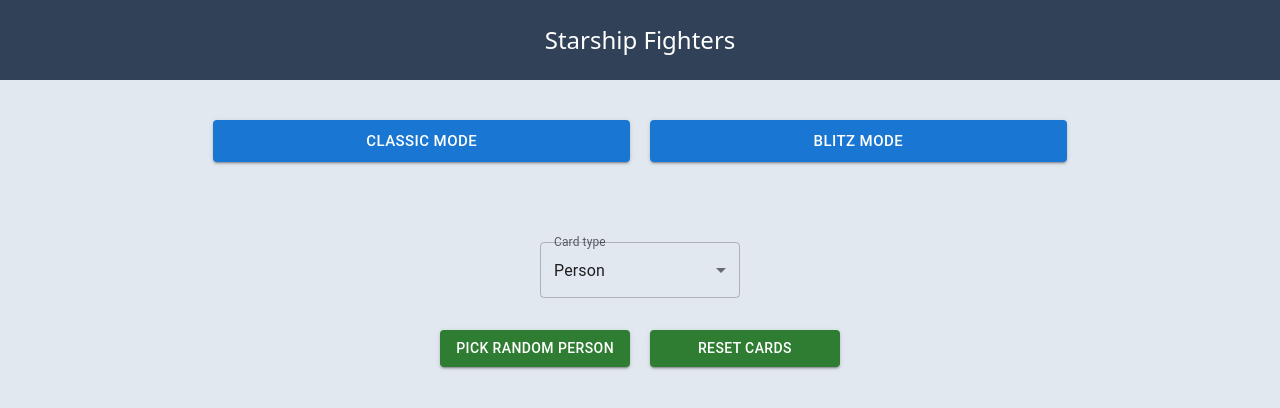
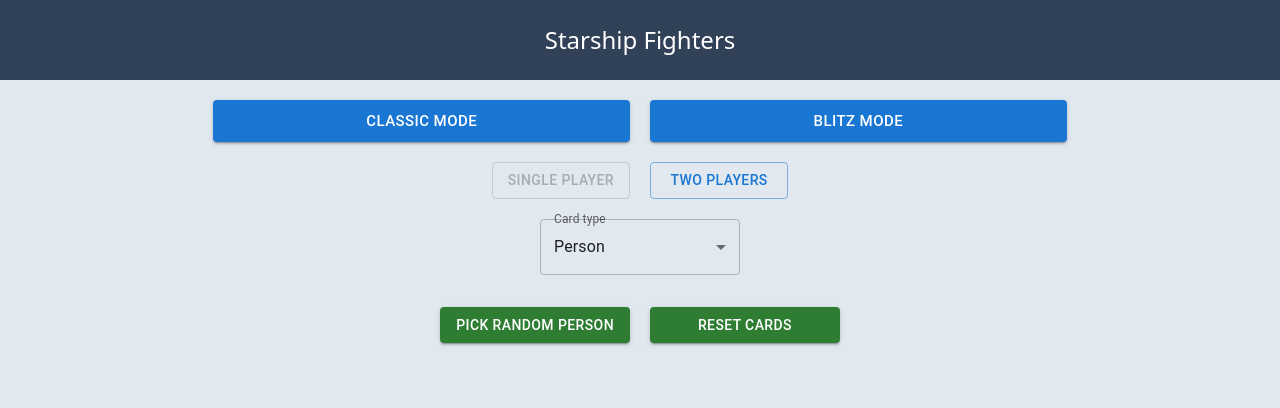
Before and after one commit to magicznykacpur/starship-fighters-frontend, a React (Vite) app: page / in a window 1280 px wide. Shown: the top 408 px of the page. Built offline with nearby package versions, Linux system fonts and the light colour scheme; no server answers.

Commit message:
feat: implement two players mode for classic mode

```diff
--- a/src/App.tsx
+++ b/src/App.tsx
@@ -19,7 +19,7 @@ function App() {
       <div className="min-h-screen bg-slate-200">
         <Header />
 
-        <div className="grid grid-cols-2 gap-5 w-2/3 justify-self-center my-10">
+        <div className="grid grid-cols-2 gap-5 w-2/3 justify-self-center my-5">
           <Button
             size="large"
             variant="contained"
--- a/src/components/classic-battle/card-picker.tsx
+++ b/src/components/classic-battle/card-picker.tsx
@@ -22,7 +22,7 @@ export default function CardPicker({
   isGameReady,
 }: CardPickerProps) {
   return (
-    <div className="flex flex-col justify-center items-center mt-10">
+    <div className="flex flex-col justify-center items-center mt-5">
       <FormControl className="w-[200px]">
         <InputLabel>Card type</InputLabel>
         <Select
--- a/src/components/classic-battle/classic-battle.tsx
+++ b/src/components/classic-battle/classic-battle.tsx
@@ -11,14 +11,27 @@ import { getRandomInt } from "utils/random-numbers";
 import CardPicker from "./card-picker";
 import PersonCards from "./person-cards";
 import StarshipCards from "./starship-cards";
+import GameMode from "./game-mode";
 
 type CardType = "person" | "starship";
 type ResourceType = StarshipResources | PersonResources | "";
+export type GameMode = "single-player" | "two-players";
+export type Score = {
+  playerOne: number;
+  playerTwo: number;
+  roundFinished: boolean;
+};
 
 export default function ClassicBattle() {
   const { data: starshipsData } = useStarships();
   const { data: peopleData } = usePeople();
 
+  const [gameMode, setGameMode] = useState<GameMode>("single-player");
+  const [score, setScore] = useState<Score>({
+    playerOne: 0,
+    playerTwo: 0,
+    roundFinished: false,
+  });
   const [cardType, setCardType] = useState<CardType>("person");
   const [resource, setResource] = useState<ResourceType>("");
 
@@ -33,6 +46,7 @@ export default function ClassicBattle() {
   const resetCards = () => {
     setPersonCards([]);
     setStarshipCards([]);
+    setScore({ ...score, roundFinished: false });
   };
 
   const [personCards, setPersonCards] = useState<PersonCard[]>([]);
@@ -64,11 +78,25 @@ export default function ClassicBattle() {
 
   const decideWinnerPersonCard = () => {
     if (getPersonCardResource(0) > getPersonCardResource(1)) {
+      !score.roundFinished &&
+        setScore({
+          ...score,
+          playerOne: score.playerOne + 1,
+          roundFinished: true,
+        });
+
       setPersonCards([
         { ...personCards[0], won: true },
         { ...personCards[1], won: false },
       ]);
     } else {
+      !score.roundFinished &&
+        setScore({
+          ...score,
+          playerTwo: score.playerTwo + 1,
+          roundFinished: true,
+        });
+
       setPersonCards([
         { ...personCards[0], won: false },
         { ...personCards[1], won: true },
@@ -81,11 +109,25 @@ export default function ClassicBattle() {
 
   const decideWinnerStarshipCard = () => {
     if (getStarshipCardResource(0) > getStarshipCardResource(1)) {
+      !score.roundFinished &&
+        setScore({
+          ...score,
+          playerOne: score.playerOne + 1,
+          roundFinished: true,
+        });
+
       setStarshipCards([
         { ...starshipCards[0], won: true },
         { ...starshipCards[1], won: false },
       ]);
     } else {
+      !score.roundFinished &&
+        setScore({
+          ...score,
+          playerTwo: score.playerTwo + 1,
+          roundFinished: true,
+        });
+
       setStarshipCards([
         { ...starshipCards[0], won: false },
         { ...starshipCards[1], won: true },
@@ -105,6 +147,8 @@ export default function ClassicBattle() {
 
   return (
     <div className="flex flex-col items-center">
+      <GameMode gameMode={gameMode} score={score} setGameMode={setGameMode} />
+
       <CardPicker
         cardType={cardType}
         setCardType={handleCardTypeChange}
--- /dev/null
+++ b/src/components/classic-battle/game-mode.tsx
@@ -0,0 +1,62 @@
+import Button from "@mui/material/Button";
+import type { GameMode, Score } from "./classic-battle";
+
+type GameModeProps = {
+  gameMode: GameMode;
+  score: Score;
+  setGameMode: (mode: GameMode) => void;
+};
+
+export default function GameMode({
+  gameMode,
+  score,
+  setGameMode,
+}: GameModeProps) {
+  const pickColor = (scoreOne: number, scoreTwo: number) => {
+    if (scoreOne === scoreTwo) return "text-blue-500";
+    if (scoreOne > scoreTwo) return "text-emerald-700";
+    if (scoreTwo > scoreOne) return "text-rose-700";
+  };
+
+  return (
+    <>
+      <div className="grid grid-cols-2 gap-5">
+        <Button
+          variant="outlined"
+          disabled={gameMode === "single-player"}
+          onClick={() => setGameMode("single-player")}
+        >
+          Single player
+        </Button>
+        <Button
+          variant="outlined"
+          disabled={gameMode === "two-players"}
+          onClick={() => setGameMode("two-players")}
+        >
+          Two players
+        </Button>
+      </div>
+
+      {gameMode === "two-players" && (
+        <div className="flex justify-around w-full mt-5">
+          <div className="text-2xl">
+            Player 1:
+            <strong
+              className={`ml-2 ${pickColor(score.playerOne, score.playerTwo)}`}
+            >
+              {score.playerOne}
+            </strong>
+          </div>
+          <div className="text-2xl">
+            Player 2:
+            <strong
+              className={`ml-2 ${pickColor(score.playerTwo, score.playerOne)}`}
+            >
+              {score.playerTwo}
+            </strong>
+          </div>
+        </div>
+      )}
+    </>
+  );
+}
```
